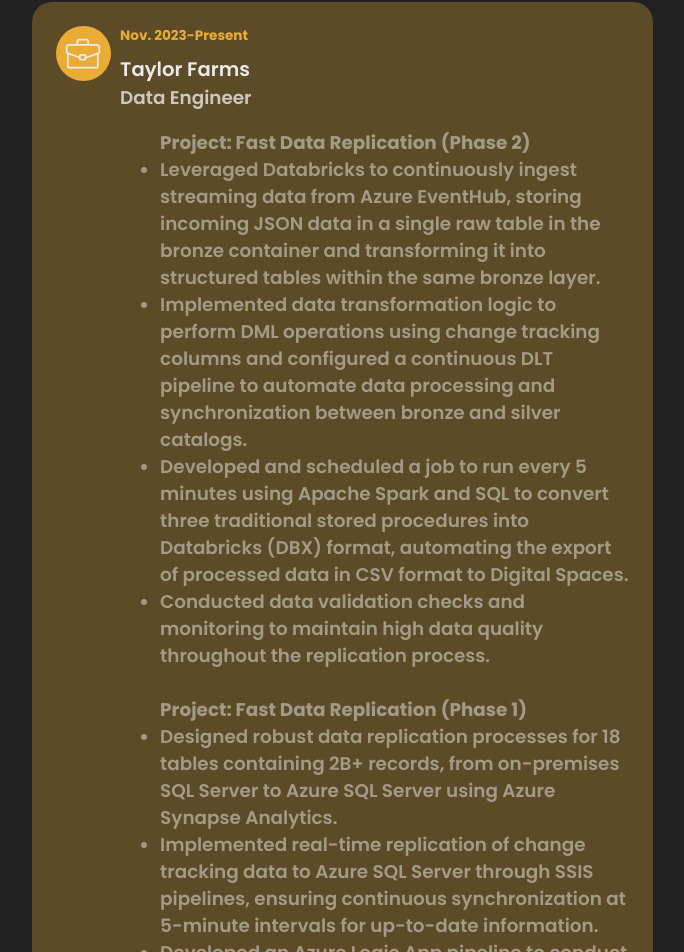
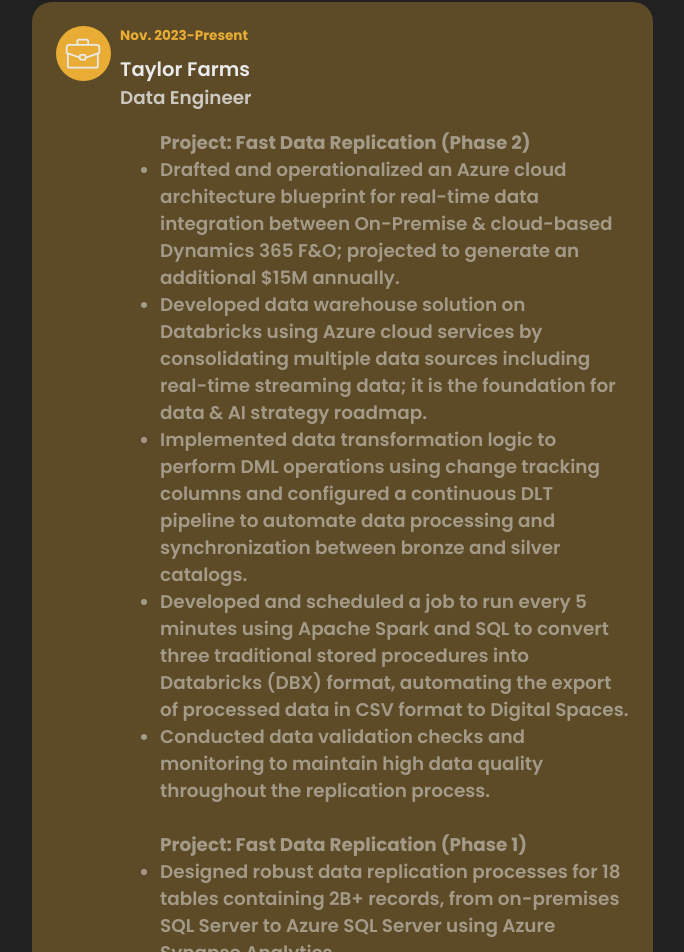
Before and after one commit to sahil-1811/sahil-1811.github.io, a React (Create React App) app: page / in a window 1280 px wide. Shown: the part 3027-3979 px from the top of the page, without its empty margins (563-1247 px from the left). Built offline with nearby package versions, Linux system fonts and the light colour scheme; a web font is replaced by a local one.

Commit message:
Updated Taylor Farms Exeperience and Updated Resume

```diff
--- a/src/data/experienceData.js
+++ b/src/data/experienceData.js
@@ -7,7 +7,8 @@
         endYear: 'Present',
         duties: <ul>
                     <p><b>Project: Fast Data Replication (Phase 2)</b></p>
-                    <li> Leveraged Databricks to continuously ingest streaming data from Azure EventHub, storing incoming JSON data in a single raw table in the bronze container and transforming it into structured tables within the same bronze layer.</li>
+                    <li> Drafted and operationalized an Azure cloud architecture blueprint for real-time data integration between On-Premise & cloud-based Dynamics 365 F&O; projected to generate an additional $15M annually.</li>
+                    <li> Developed data warehouse solution on Databricks using Azure cloud services by consolidating multiple data sources including real-time streaming data; it is the foundation for data & AI strategy roadmap.</li>
                     <li> Implemented data transformation logic to perform DML operations using change tracking columns and configured a continuous DLT pipeline to automate data processing and synchronization between bronze and silver catalogs.</li>
                     <li> Developed and scheduled a job to run every 5 minutes using Apache Spark and SQL to convert three traditional stored procedures into Databricks (DBX) format, automating the export of processed data in CSV format to Digital Spaces.</li>
                     <li> Conducted data validation checks and monitoring to maintain high data quality throughout the replication process.</li>
```
Also changed, not shown: 1 other file (tests, documents, lock files or other folders).
